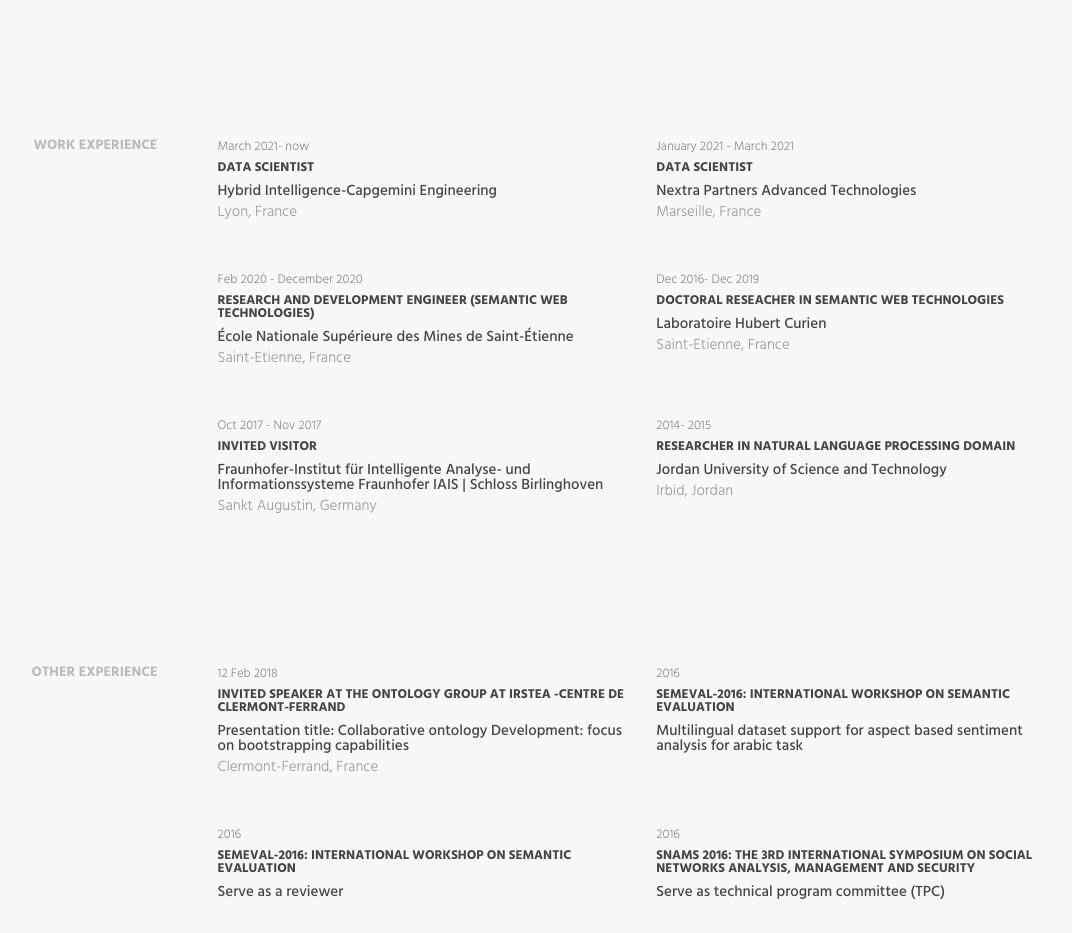
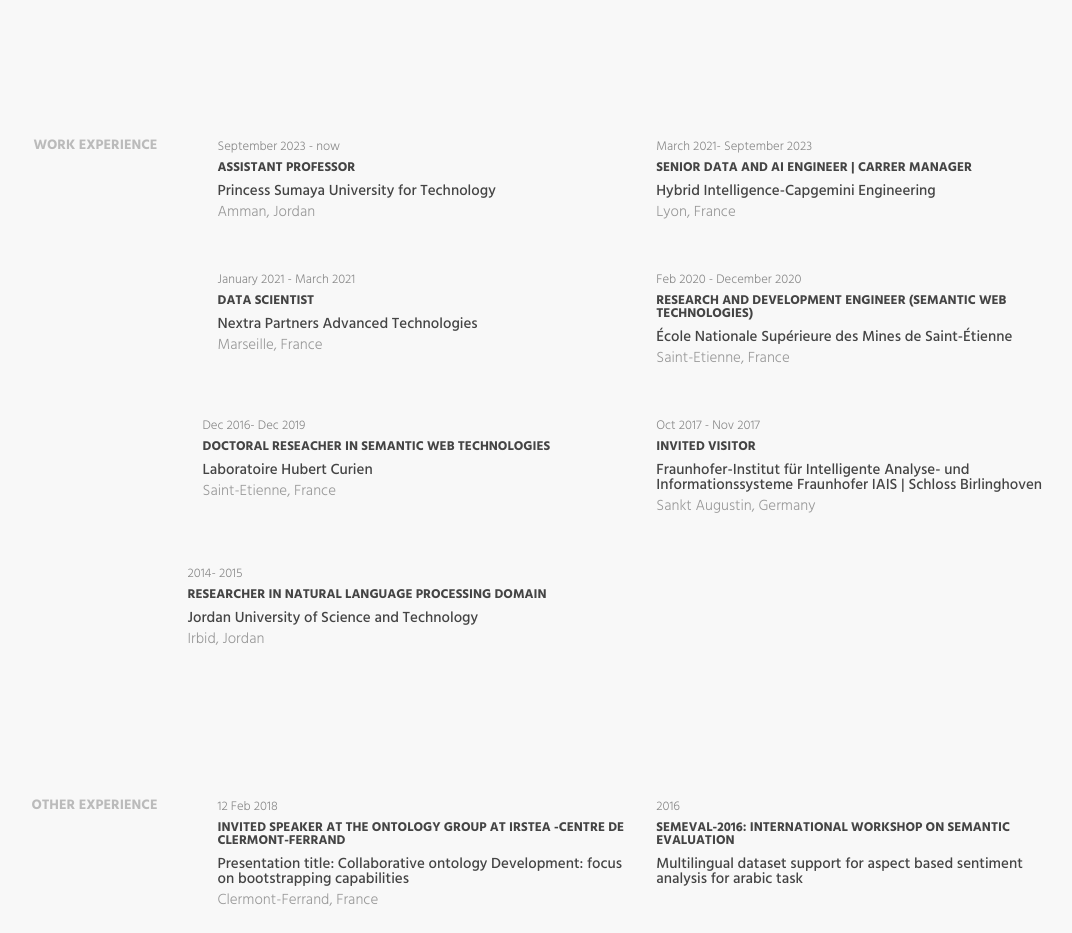
Before and after one commit to Qawasmeh-omar/qawasmeh-omar.github.io, a plain HTML site: page index.html in a window 1280 px wide. Shown: the part 1120-2053 px from the top of the page, without its empty margins (145-1217 px from the left). Drawn offline with Linux system fonts and the light colour scheme.

Commit message:
Update index.html

```diff
--- a/index.html
+++ b/index.html
@@ -140,14 +140,22 @@
                 <div class="section-title"><h2>Work Experience</h2></div>
             </div>
 
+            <div class="col-md-9">
+            <div class="row">
+                <div class="col-md-6">
+                    <div class="content-item">
+                        <small>September 2023 - now</small>
+                        <h3>Assistant Professor</h3>
+                        <h4>Princess Sumaya University for Technology</h4>
+                        <p>Amman, Jordan</p>
+                    </div>
+                </div>
 
-          <div class="col-md-9">
-            <div class="row">
 
                 <div class="col-md-6">
                     <div class="content-item">
-                        <small>March 2021- now</small>
-                        <h3>Data Scientist</h3>
+                        <small>March 2021- September 2023</small>
+                        <h3>Senior Data and AI Engineer | Carrer Manager</h3>
                         <h4>Hybrid Intelligence-Capgemini Engineering</h4>
                         <p>Lyon, France</p>
                     </div>
@@ -162,7 +170,6 @@
                     </div>
                     <!-- .experience-item -->
                 </div>
-            </div>
                 <div class="row">
                     <div class="col-md-6">
                         <div class="content-item">
@@ -183,7 +190,6 @@
                         </div>
                         <!-- .experience-item -->
                     </div>
-                </div>
                  <div class="row">
                     <div class="col-md-6">
                         <div class="content-item">
@@ -206,9 +212,7 @@
                     </div>
                 </div>
                 </div>
-            </div>
             <!--.row-->
-        </div>
     </div>
     <!-- .container -->
 </section>
```
